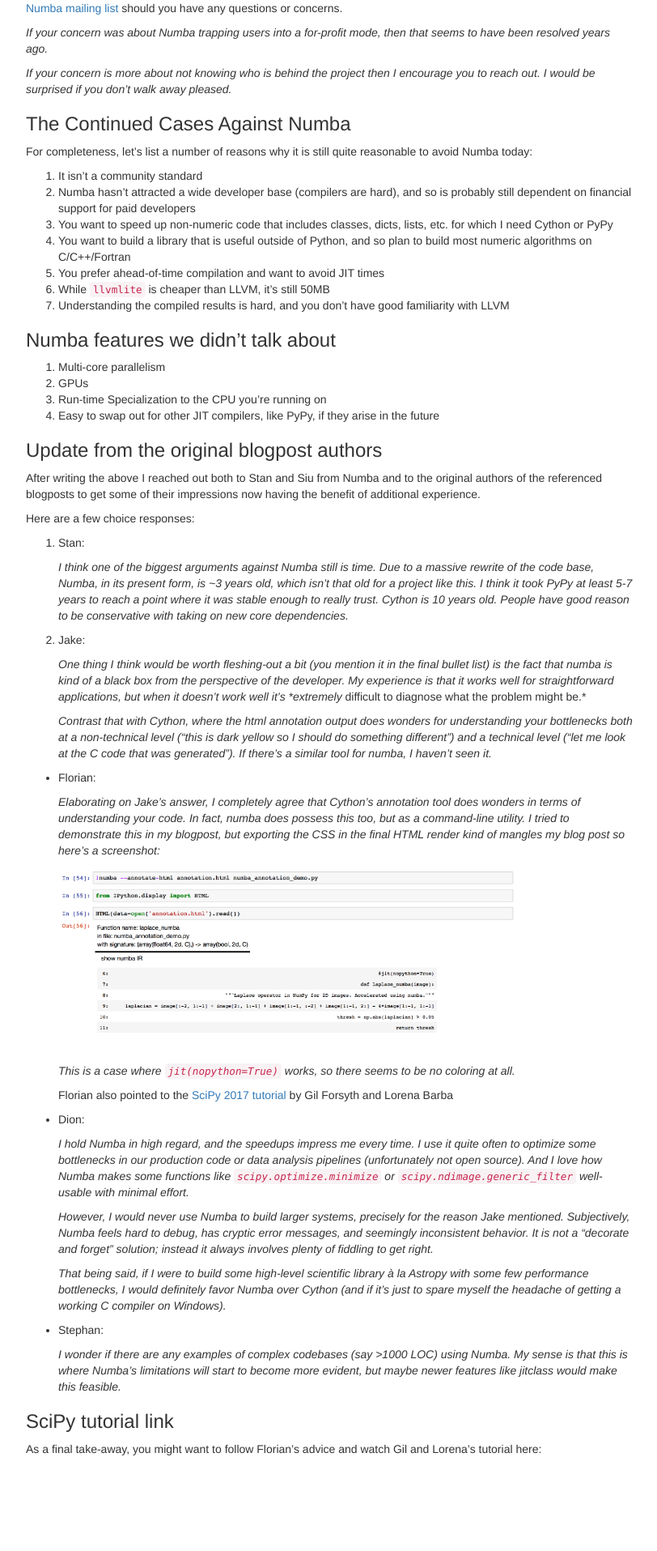
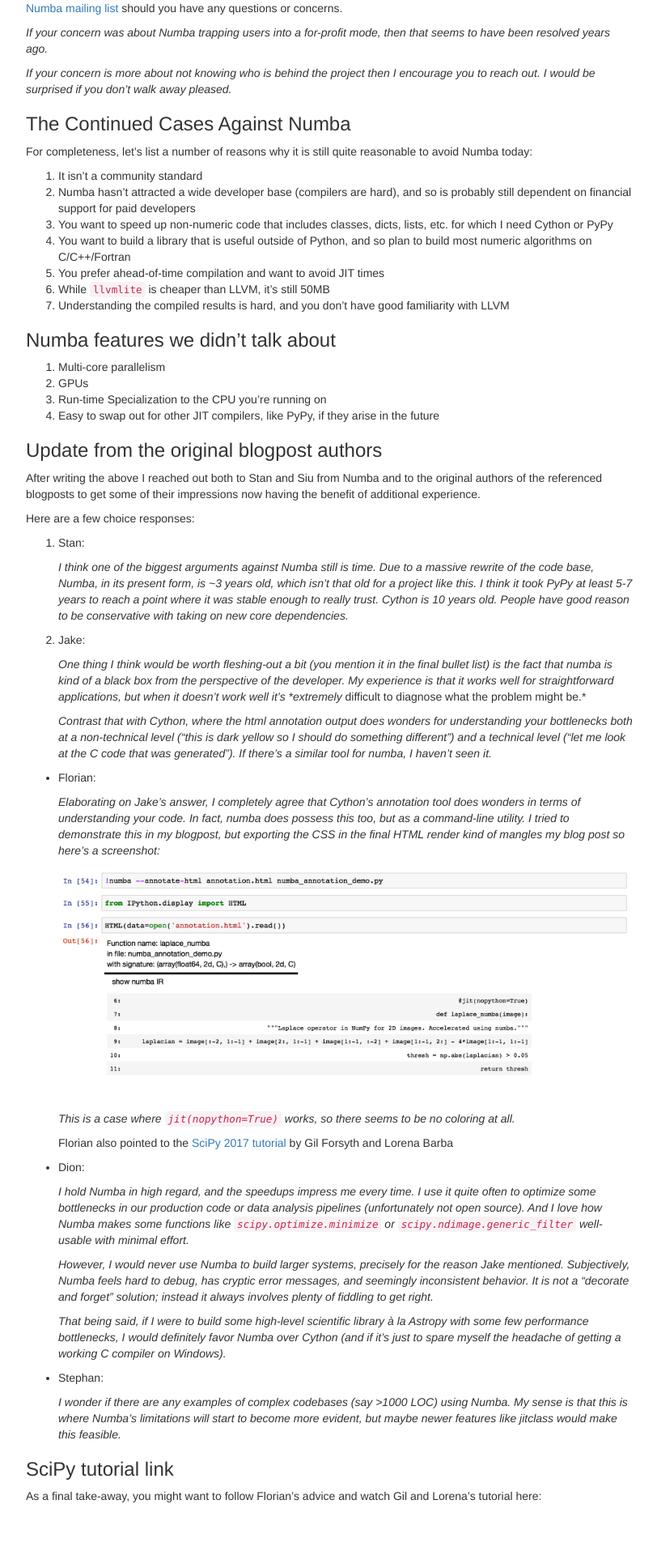
Before and after one commit to besyskymnbk/blog, a Jekyll site: the page built from _posts/work/2018-01-30-the-case-for-numba.md, in a window 1280 px wide. Shown: the part 4485-6400 px from the top of the page at 81% size, without its empty margins (233-1045 px from the left). Built offline with Jekyll 4.4.1, drawn with Linux system fonts in a browser that asks for light colours; comment, search, counter and statistics services are not loaded; grey boxes are pictures that could not be loaded.

Commit message:
increase image width

```diff
--- a/_posts/work/2018-01-30-the-case-for-numba.md
+++ b/_posts/work/2018-01-30-the-case-for-numba.md
@@ -293,7 +293,7 @@ Here are a few choice responses:
 
     *Elaborating on Jake's answer, I completely agree that Cython's annotation tool does wonders in terms of understanding your code. In fact, numba does possess this too, but as a command-line utility. I tried to demonstrate this in my blogpost, but exporting the CSS in the final HTML render kind of mangles my blog post so here's a screenshot:*
 
-    <a href="{{BASE_PATH}}/images/numba-html-annotations.png"><img src="{{BASE_PATH}}/images/numba-html-annotations.png" alt="Numba HTML annotations" width="80%"></a>
+    <a href="{{BASE_PATH}}/images/numba-html-annotations.png"><img src="{{BASE_PATH}}/images/numba-html-annotations.png" alt="Numba HTML annotations" width="100%"></a>
 
     *This is a case where `jit(nopython=True)` works, so there seems to be no coloring at all.*
 
```
